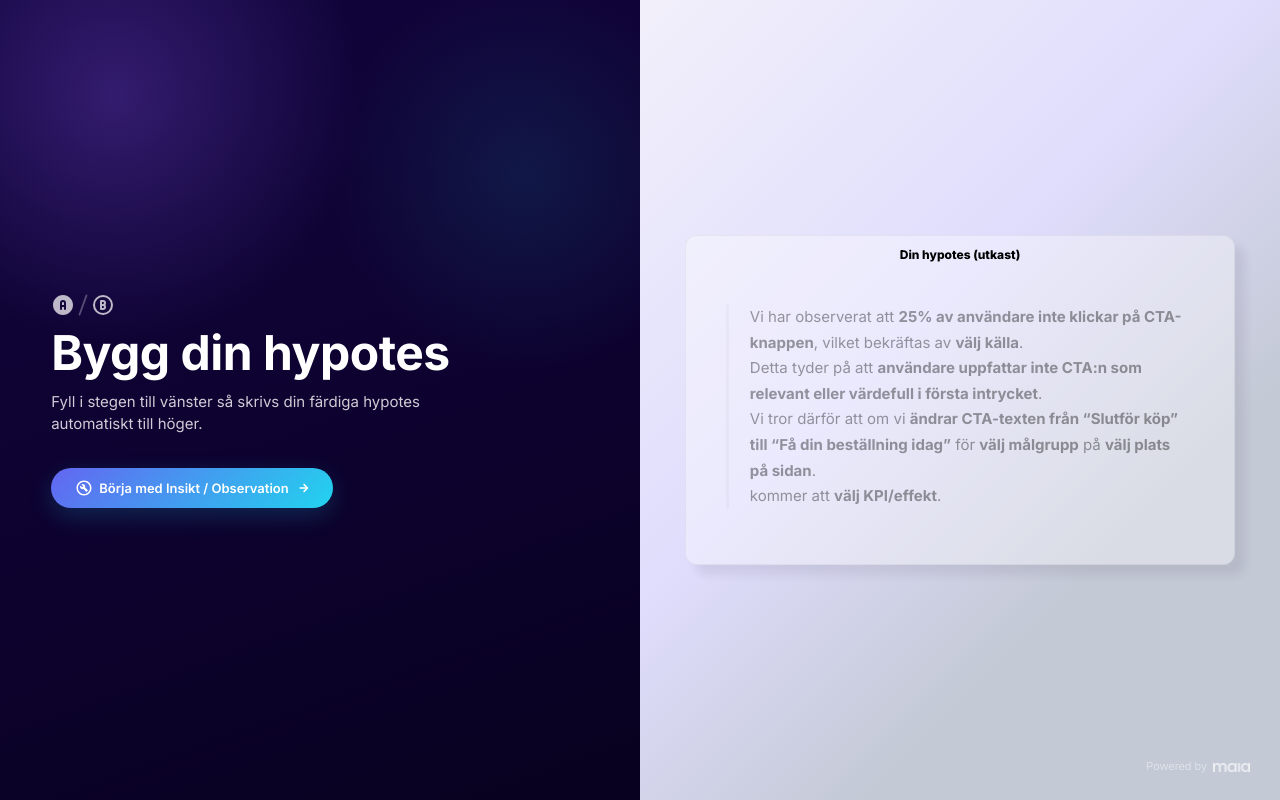
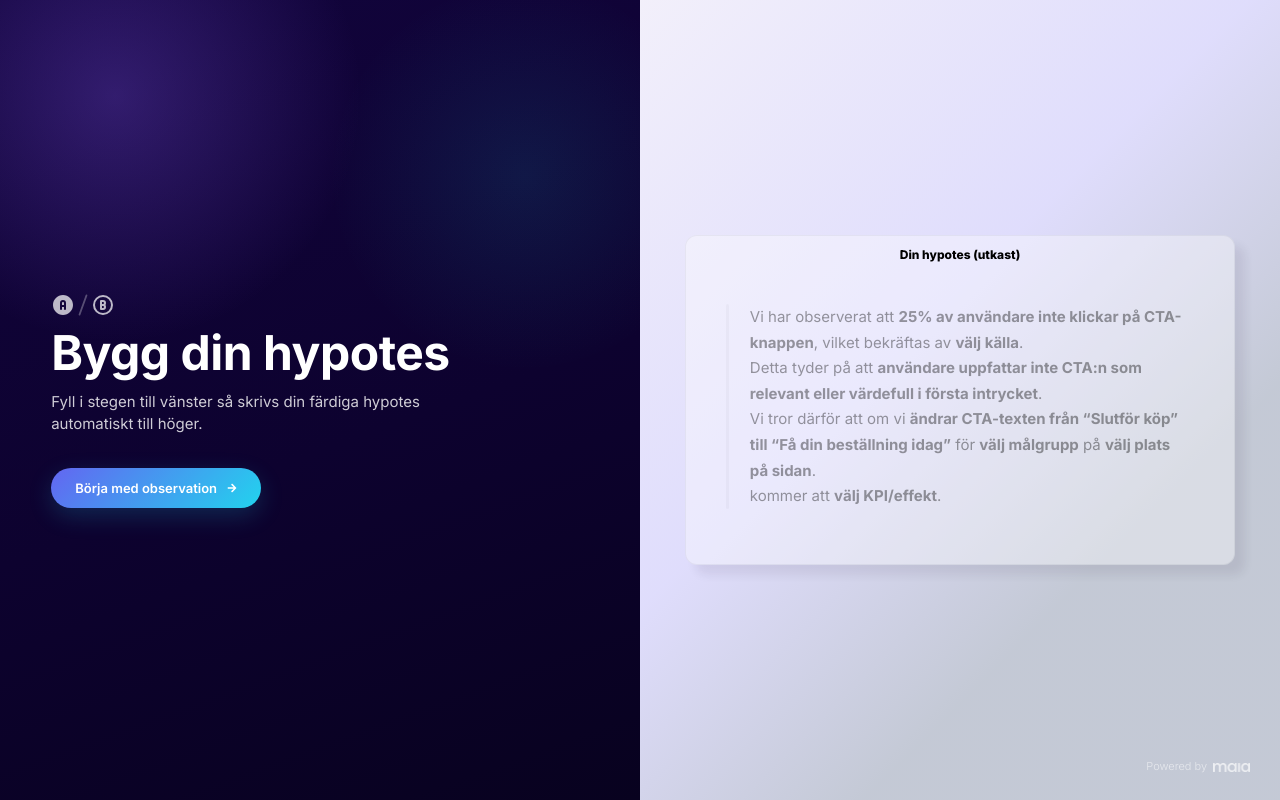
Before and after one commit to 1anDr0/abTest, a React (Vite) app: page / in a window 1280 px wide. Built offline with nearby package versions, Linux system fonts and the light colour scheme.

Commit message:
oka/minska color

```diff
--- a/src/components/Leftpanel/Header/Header.jsx
+++ b/src/components/Leftpanel/Header/Header.jsx
@@ -4,7 +4,7 @@ import { FaArrowRight } from "react-icons/fa";
 import { TbCircleLetterAFilled } from "react-icons/tb";
 import { TbCircleLetterB } from "react-icons/tb";
 import { HiSlash } from "react-icons/hi2";
-import { MdOutlineBuildCircle } from "react-icons/md";
+// import { MdOutlineBuildCircle } from "react-icons/md";
 
 const Header = ({ visible, onOk }) => {
   const [show, setShow] = useState(visible);
@@ -57,10 +57,10 @@ const Header = ({ visible, onOk }) => {
           <button className="header-ok-btn" onClick={onOk}>
             <span className="header-ok-label">
               {" "}
-              <div className="build-icon">
+              {/* <div className="build-icon">
                 <MdOutlineBuildCircle />
-              </div>
-              Börja med Insikt / Observation
+              </div> */}
+              Börja med observation
             </span>
             <span className="header-ok-arrow">
               <FaArrowRight />
--- a/src/components/RightPanel/RightPanel.css
+++ b/src/components/RightPanel/RightPanel.css
@@ -103,7 +103,7 @@
 .direction-text {
   margin-right: 4px;
   font-weight: 600;
-  color: #000000;
+  color: #290ea1;
 }
 
 .hypothesis-box.finalized,
```
